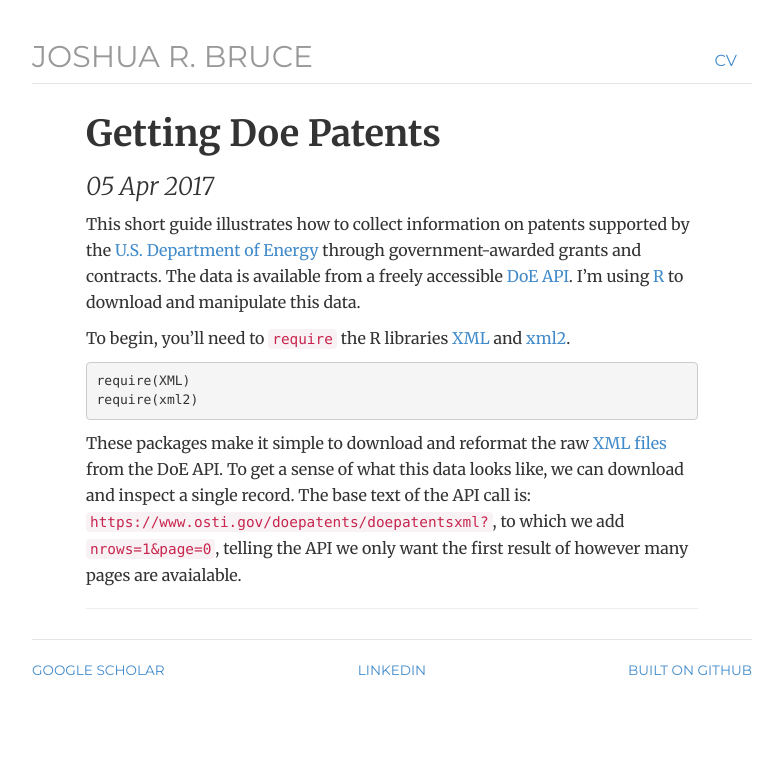
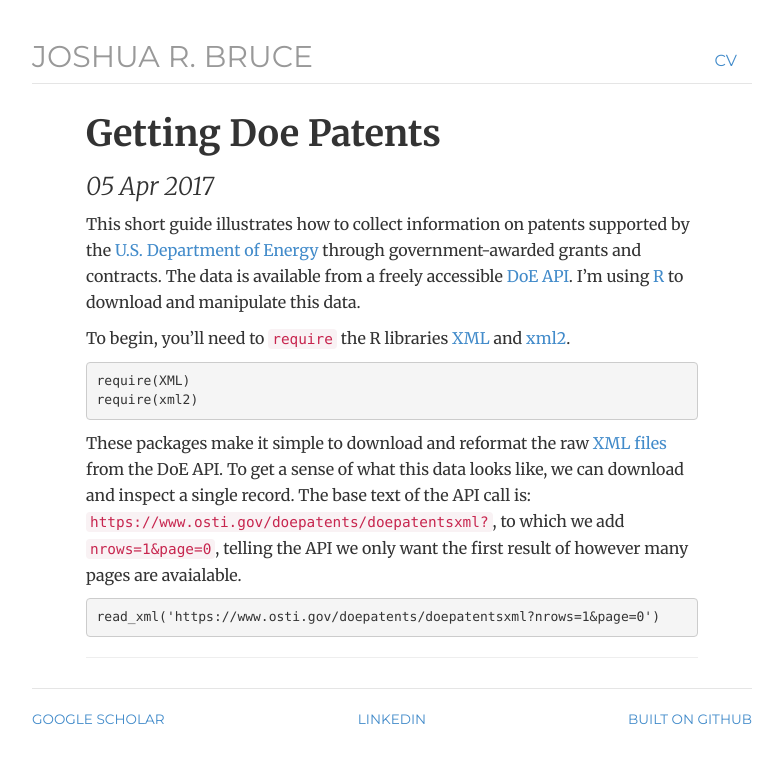
Before and after one commit to joshuarbruce/joshuarbruce.github.io, a Jekyll site: the page built from _posts/2017-04-05-getting-doe-patents.md, in a window 1280 px wide. Shown: the top 763 px of the page, without its empty margins (248-1031 px from the left). Built offline with Jekyll 4.4.1, drawn with Linux system fonts in a browser that asks for light colours; nearby versions of some CDN libraries; our own code applies the rules of GitHub Pages for plain Markdown files.

Commit message:
Update 2017-04-05-getting-doe-patents.md

````diff
--- a/_posts/2017-04-05-getting-doe-patents.md
+++ b/_posts/2017-04-05-getting-doe-patents.md
@@ -8,3 +8,7 @@ require(xml2)
 ```
 
 These packages make it simple to download and reformat the raw <a href="https://en.wikipedia.org/wiki/XML" target="blank">XML files</a> from the DoE API. To get a sense of what this data looks like, we can download and inspect a single record. The base text of the API call is: <code>ht<i></i>tps://ww<i></i>w.osti.g<i></i>ov/doepatents/doepatentsxml?</code>, to which we add <code>nrows=1&page=0</code>, telling the API we only want the first result of however many pages are avaialable.
+
+```{r}
+read_xml('https://www.osti.gov/doepatents/doepatentsxml?nrows=1&page=0')
+```
````
